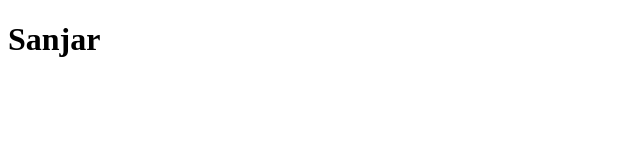
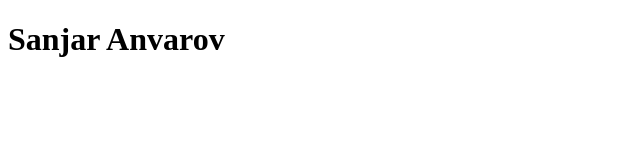
Before and after one commit to Blackhero97/Sanjar-github, a plain HTML site: page index.html in a window 1280 px wide. Shown: the whole page, without its empty margins (0-640 px from the left). Drawn offline with Linux system fonts and the light colour scheme.

Commit message:
Update index.html
changed 10 html add text

```diff
--- a/index.html
+++ b/index.html
@@ -7,6 +7,6 @@
     <title>Document</title>
 </head>
 <body>
-    <h1>Sanjar</h1>
+    <h1>Sanjar Anvarov</h1>
 </body>
 </html>
```
